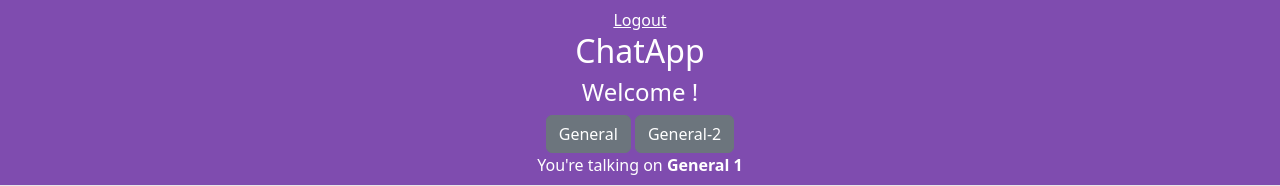
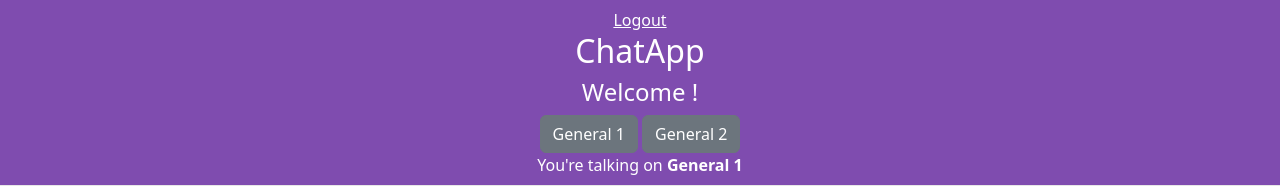
Before and after one commit to zeref80/WebAzureStudia, a PHP site: page / in a window 1280 px wide. Shown: the top 186 px of the page. Run offline with PHP 8.4, Linux system fonts and the light colour scheme; the visitor is signed in with stand-in values (Sample User, id 1); data that the repository does not hold is empty.

Commit message:
Update index.php

```diff
--- a/index.php
+++ b/index.php
@@ -90,8 +90,8 @@ if ($_SERVER['REQUEST_METHOD'] === 'POST' && isset($_POST['content'])) {
             <h2 class="col-12">ChatApp</h2>
             <h4 class="col-5"><?php echo "Welcome $username!"; ?></h4>
             <form method="post" action="">
-                <button type='submit' name='gen1' class='btn btn-secondary'><style='text-decoration: none; color: white';>General</a></button>
-                <button type='submit' name='gen2' class='btn btn-secondary'><style='text-decoration: none; color: white';>General-2</a></button>
+                <button type='submit' name='gen1' class='btn btn-secondary'><style='text-decoration: none; color: white';>General 1</a></button>
+                <button type='submit' name='gen2' class='btn btn-secondary'><style='text-decoration: none; color: white';>General 2</a></button>
             </form>
             <div>You're talking on <b> General <?php echo $_SESSION['general_id']; ?> </b> </div>
         </div>
```
